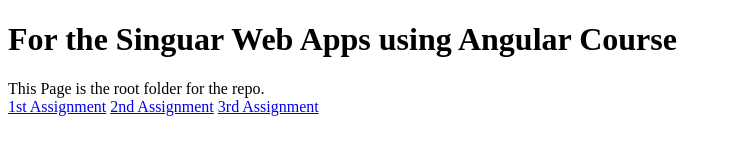
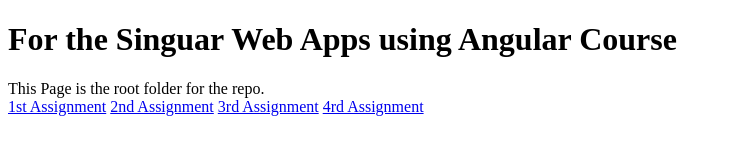
Before and after one commit to MadoScientist97/CAngular1, a plain HTML site: page index.html in a window 1280 px wide. Shown: the whole page, without its empty margins (0-732 px from the left). Drawn offline with Linux system fonts and the light colour scheme.

Commit message:
"Index updated with module 4 link"

```diff
--- a/index.html
+++ b/index.html
@@ -12,6 +12,7 @@
     <a href="module1-Solution/index.html">1st Assignment</a>
     <a href="module2-solution/index.html">2nd Assignment</a>
     <a href="module3-solution/index.html">3rd Assignment</a>
+    <a href="module4-solution/index.html">4rd Assignment</a>
     </div>
 </body>
 </html>
```
